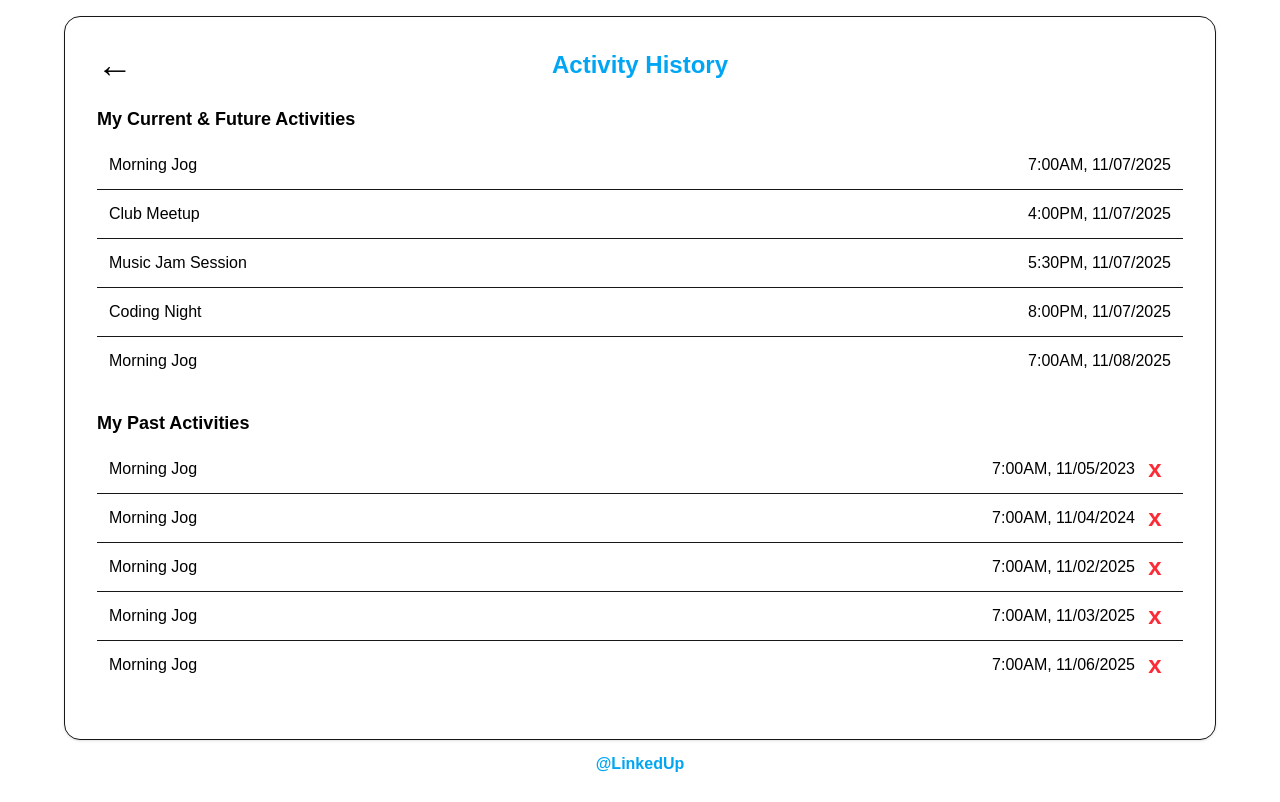
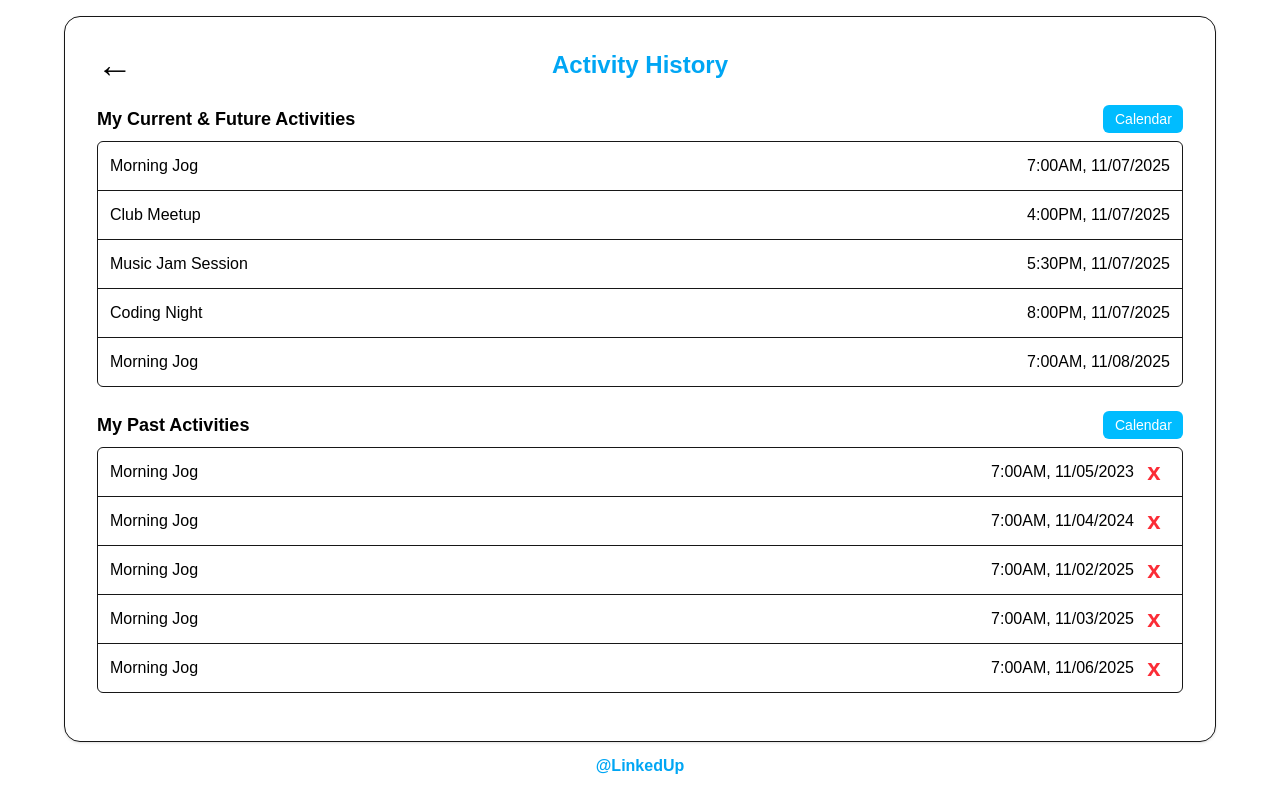
Before and after one commit to JianmingLinUMass/LinkedUp, a Next.js app in the folder linkedup/: page /activity-history in a window 1280 px wide. Built offline with nearby package versions, Linux system fonts and the light colour scheme.

Commit message:
Added calendar view to the two tables of ActivityHistory page.

```diff
--- a/linkedup/app/activity-history/page.tsx
+++ b/linkedup/app/activity-history/page.tsx
@@ -3,6 +3,7 @@
 import { useRouter } from 'next/navigation';
 import { useState } from 'react';
 import { v4 as uuidv4 } from 'uuid';
+import CalendarTimeline from '@/components/CalendarTimeline';
 import ActivityPanel from '@/components/ActivityPanel';
 import type { Activity } from '@/schemas/ActivityRelated';
 import { ActivityTable, ActivityTableWithDeleteButton } from '@/schemas/ActivityRelated';
@@ -92,8 +93,13 @@ export default function ActivityHistoryPage() {
     // setCurrentAndFutureList is not used as currentAndFutureList should not be modified with the delete activity buttons
     const [currentAndFutureList, setCurrentAndFutureList] = useState(initCurrentAndFutureList);
     const [pastList, setPastList] = useState(initPastList);
+
     const [currentAndFutureListOpen, setCurrentAndFutureListOpen] = useState(true);
     const [pastListOpen, setPastListOpen] = useState(true);
+
+    const [showCalendarCurrentAndFutureList, setShowCalendarCurrentAndFutureList] = useState(false);
+    const [showCalendarPastList, setShowCalendarPastList] = useState(false);
+
     const [confirmPanelId, setConfirmPanelId] = useState<string | null>(null);
     const [rowSelected, setRowSelected] = useState<Activity | null>(null);
     const [activityPanelOpened, setActivityPanelOpened] = useState(false);
@@ -124,22 +130,61 @@ export default function ActivityHistoryPage() {
                     </div>
 
                     <section className='mt-4'>
-                        <button onClick={() => setCurrentAndFutureListOpen(!currentAndFutureListOpen)} className='w-full flex items-center justify-between py-2 text-left cursor-pointer'>
+                        <div className='flex items-center justify-between py-2'>
+                            <button onClick={() => setCurrentAndFutureListOpen(!currentAndFutureListOpen)} className='text-left cursor-pointer'>
                                 <h2 className='text-lg font-bold text-black'>My Current & Future Activities</h2>
                             </button>
-                        {currentAndFutureListOpen && (
+                            <button
+                                onClick={() => setShowCalendarCurrentAndFutureList(!showCalendarCurrentAndFutureList)}
+                                className={`w-20 px-3 py-1 rounded-md text-sm font-medium transition cursor-pointer ${
+                                    showCalendarCurrentAndFutureList
+                                        ? 'bg-gray-200 text-gray-600 hover:bg-gray-200'
+                                        : 'bg-sky-400 text-white'
+                                }`}
+                            >
+                                {showCalendarCurrentAndFutureList ? 'List' : 'Calendar'}
+                            </button>
+                        </div>
+
+                        {showCalendarCurrentAndFutureList ? (
+                            <CalendarTimeline activities={currentAndFutureList} />
+                        ) : (
+                            currentAndFutureListOpen && (
+                                <div className={'rounded-md border'}>
                                     <ActivityTable items={currentAndFutureList} onRowClick={onRowClick}/>
+                                </div>
+                            )
                         )}
                     </section>
 
                     <section className='mt-4'>
-                        <button onClick={() => setPastListOpen(!pastListOpen)} className='w-full flex items-center justify-between py-2 text-left cursor-pointer'>
+                        <div className='flex items-center justify-between py-2'>
+                            <button onClick={() => setPastListOpen(!pastListOpen)} className='text-left cursor-pointer'>
                                 <h2 className='text-lg font-bold text-black'>My Past Activities</h2>
                             </button>
-                        {pastListOpen && (
+                            <button
+                                onClick={() => setShowCalendarPastList(!showCalendarPastList)}
+                                className={`w-20 px-3 py-1 rounded-md text-sm font-medium transition cursor-pointer ${
+                                    showCalendarPastList
+                                        ? 'bg-gray-200 text-gray-600 hover:bg-gray-200'
+                                        : 'bg-sky-400 text-white'
+                                }`}
+                            >
+                                {showCalendarPastList ? 'List' : 'Calendar'}
+                            </button>
+                        </div>
+
+
+                        {showCalendarPastList ? (
+                            <CalendarTimeline activities={pastList} />
+                        ) : (
+                            pastListOpen && (
+                                <div className={'rounded-md border'}>
                                     <ActivityTableWithDeleteButton items={pastList} onRowClick={onRowClick} onRequestDelete={(id) => {
                                 setConfirmPanelId(id);
                             }}/>
+                                </div>
+                            )
                         )}
                     </section>
 
--- a/linkedup/app/main/page.tsx
+++ b/linkedup/app/main/page.tsx
@@ -85,8 +85,10 @@ export default function MainPage() {
 
     const [myListOpen, setMyListOpen] = useState(true);
     const [feedListOpen, setFeedListOpen] = useState(true);
-    const [showCalendar, setShowCalendar] = useState(false);
+
+    const [showCalendarMyList, setShowCalendarMyList] = useState(false);
     const [showCalendarFeedList, setShowCalendarFeedList] = useState(false);
+
     const [rowSelected, setRowSelected] = useState<Activity | null>(null);
     const [activityPanelOpened, setActivityPanelOpened] = useState(false);
 
@@ -138,17 +140,17 @@ export default function MainPage() {
                                 <h2 className='text-lg font-bold text-black'>My Activities</h2>
                             </button>
                             <button
-                                onClick={() => setShowCalendar(!showCalendar)}
+                                onClick={() => setShowCalendarMyList(!showCalendarMyList)}
                                 className={`w-20 px-3 py-1 rounded-md text-sm font-medium transition cursor-pointer ${
-                                    showCalendar
+                                    showCalendarMyList
                                         ? 'bg-gray-200 text-gray-600 hover:bg-gray-200'
                                         : 'bg-sky-400 text-white'
                                 }`}
                             >
-                                {showCalendar ? 'List' : 'Calendar'}
+                                {showCalendarMyList ? 'List' : 'Calendar'}
                             </button>
                         </div>
-                        {showCalendar ? (
+                        {showCalendarMyList ? (
                             <CalendarTimeline activities={myActivityLst} />
                         ) : (
                             myListOpen && (
```
Lines whose indentation alone changed are shown as unchanged.
